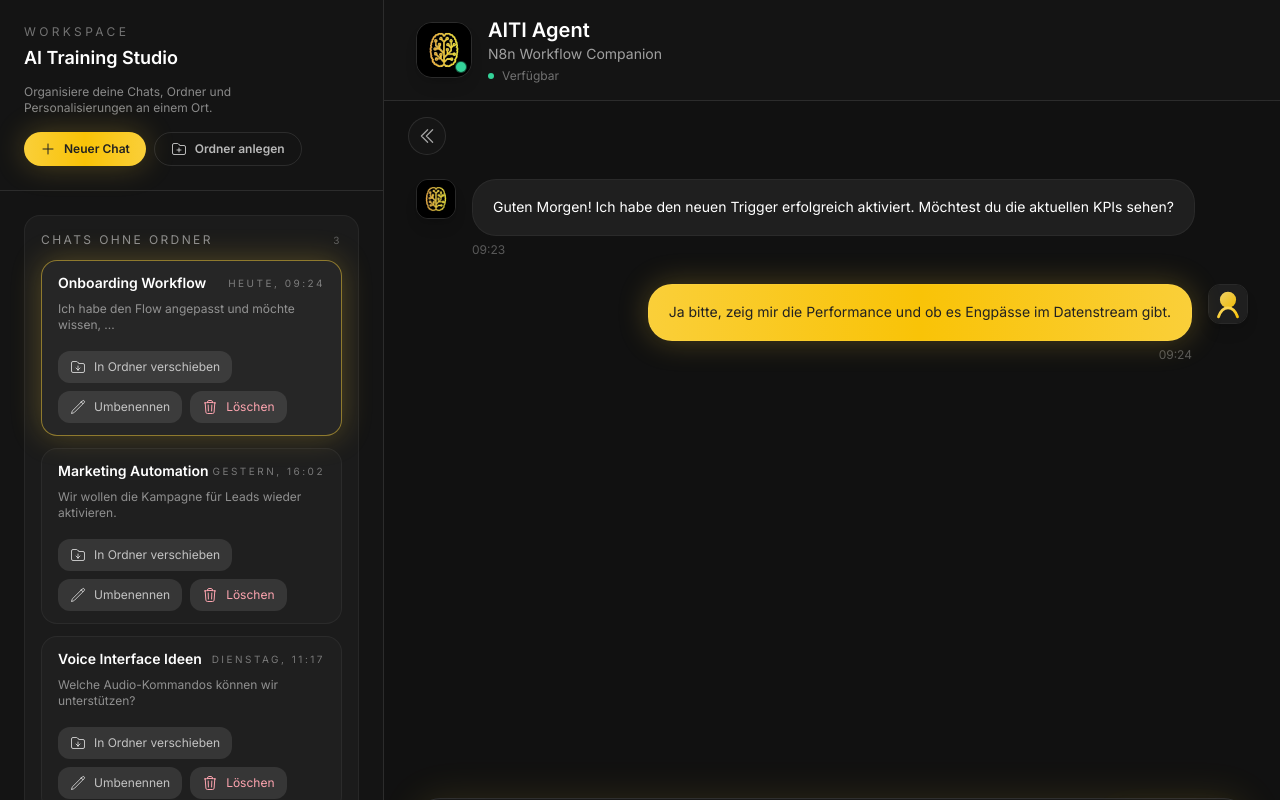
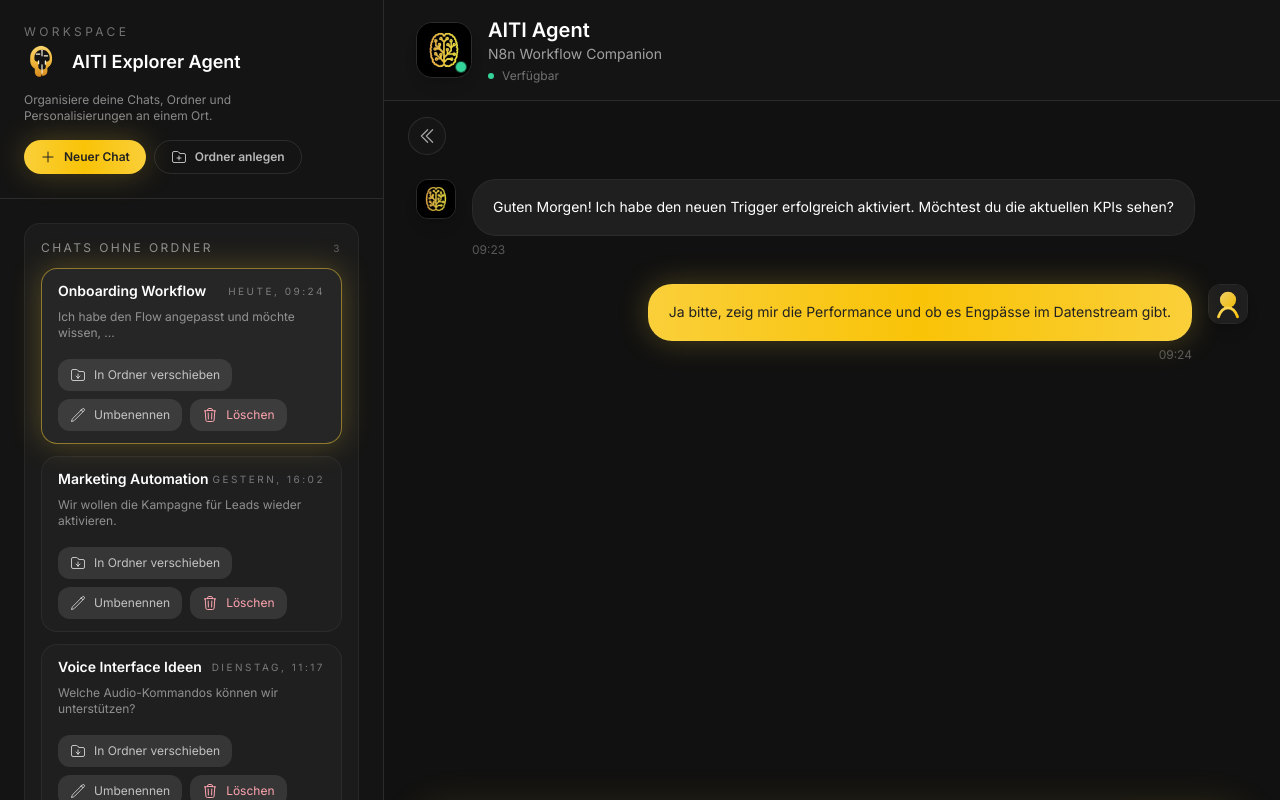
Before and after one commit to LiLoLama/aiti-agent, a React (Vite) app: page / in a window 1280 px wide. Shown: the top 800 px of the page. Built offline with nearby package versions, Linux system fonts and the light colour scheme.

Commit message:
Update workspace branding with AITI logo

```diff
--- a/src/components/ChatOverviewPanel.tsx
+++ b/src/components/ChatOverviewPanel.tsx
@@ -11,6 +11,7 @@ import {
   FolderArrowDownIcon
 } from '@heroicons/react/24/outline';
 import clsx from 'clsx';
+import aitiLogo from '../assets/aiti-logo.svg';
 
 interface ChatOverviewPanelProps {
   chats: Chat[];
@@ -97,7 +98,10 @@ export function ChatOverviewPanel({
         <div className="flex items-start justify-between gap-4">
           <div>
             <p className="text-xs uppercase tracking-[0.28em] text-white/40">Workspace</p>
-            <h3 className="mt-1 text-lg font-semibold text-white">AI Training Studio</h3>
+            <div className="mt-1 flex items-center gap-3">
+              <img src={aitiLogo} alt="AITI Explorer Agent" className="h-9 w-9" />
+              <h3 className="text-lg font-semibold text-white">AITI Explorer Agent</h3>
+            </div>
             <p className="mt-3 text-xs text-white/50">
               Organisiere deine Chats, Ordner und Personalisierungen an einem Ort.
             </p>
```
Also changed, not shown: src/assets/aiti-logo.svg (added).
